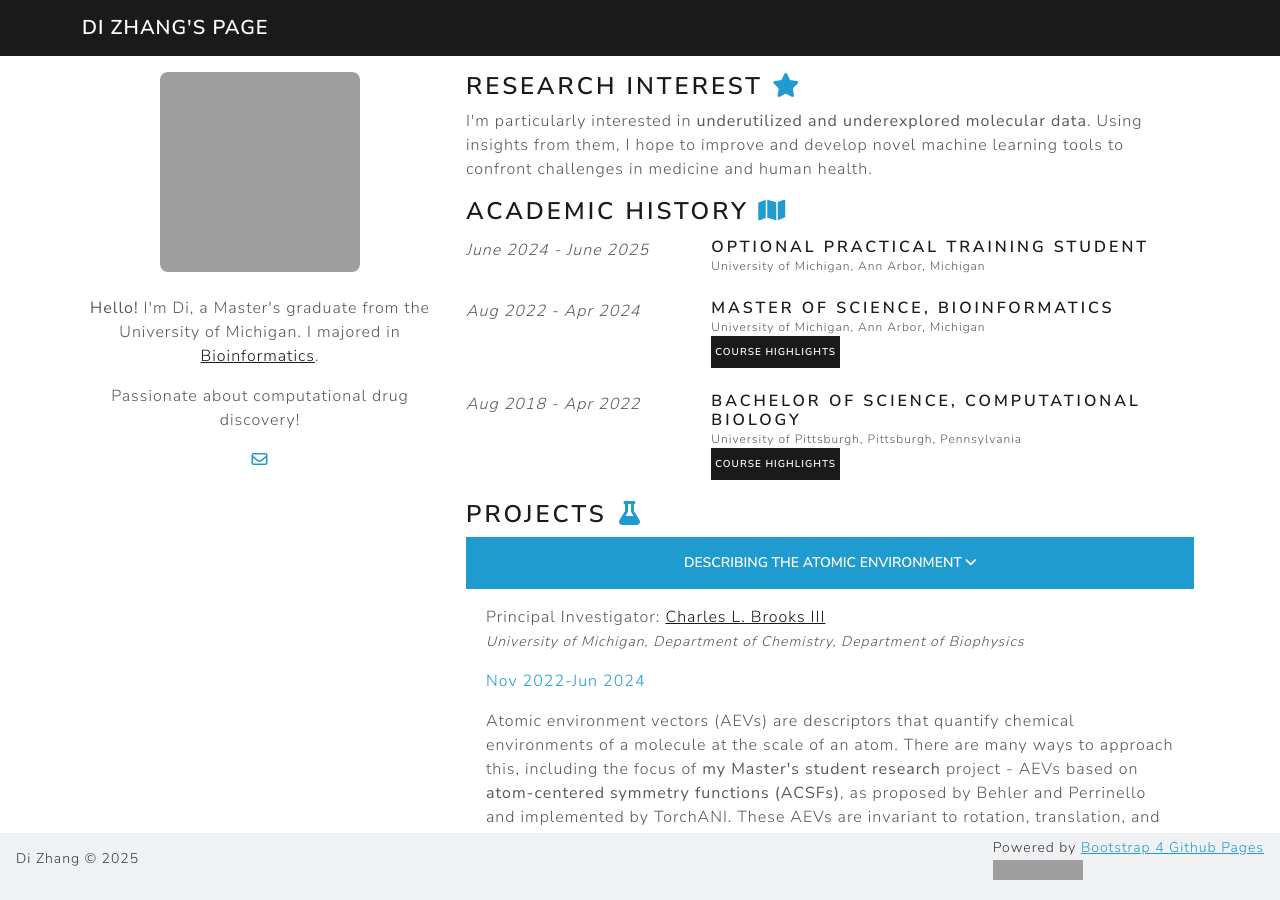
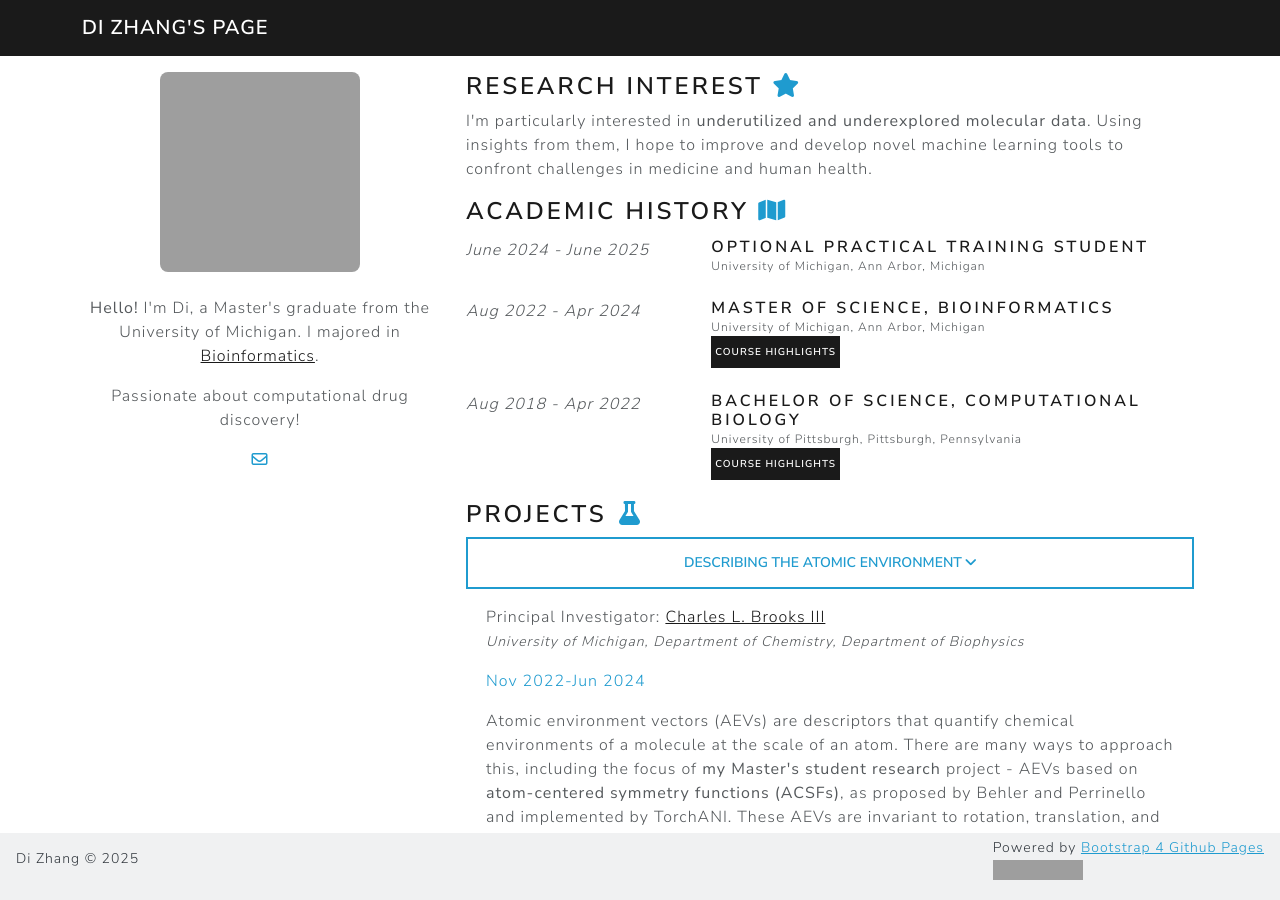
Before and after one commit to zhangdi33/zhangdi33.github.io, a Jekyll site: the page built from index.html, in a window 1280 px wide and 900 px high. Built offline with Jekyll 4.4.1, drawn with Linux system fonts in a browser that asks for light colours; grey boxes are pictures that could not be loaded.

Commit message:
Update index.html

```diff
--- a/index.html
+++ b/index.html
@@ -116,7 +116,7 @@ layout: default
         <div class="accordion" id="projects">
           <div class="accordion-item">
             <h2 class="accordion-header" id="headingAEV">
-              <button class="btn btn-outline-info w-100 active" type="button" data-bs-toggle="collapse" data-bs-target="#AEV" aria-expanded="true" aria-controls="AEV">
+              <button class="btn btn-outline-info w-100" type="button" data-bs-toggle="collapse" data-bs-target="#AEV" aria-expanded="true" aria-controls="AEV">
                 Describing the Atomic Environment <i class="fa-solid fa-angle-down"></i>
               </button>
             </h2>
```
